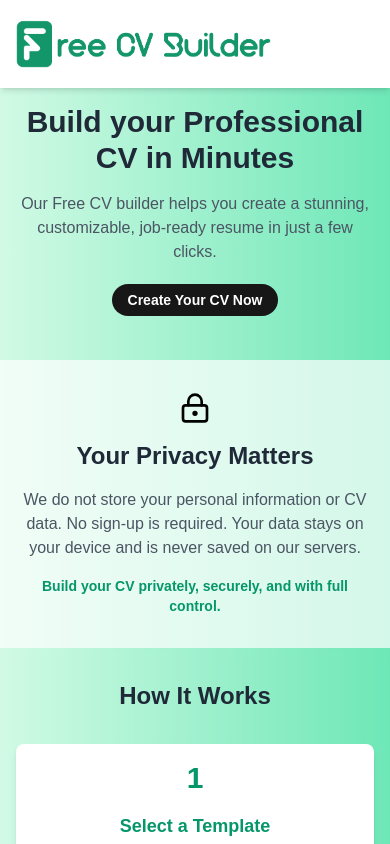
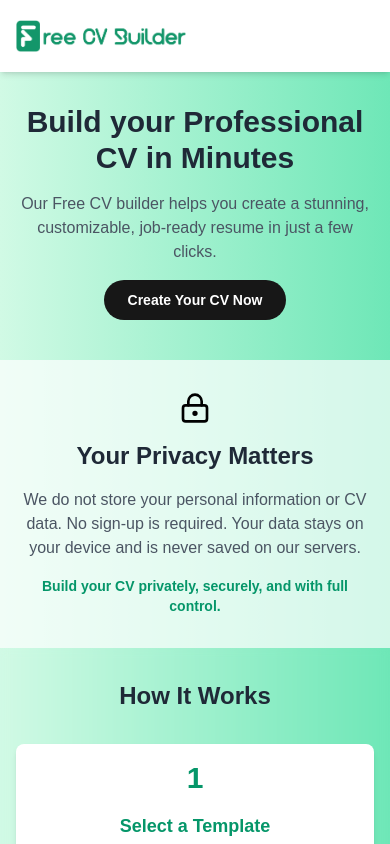
Before and after one commit to mytabworks/free-cv-builder, a Next.js app: page / in a window 390 px wide. Shown: the top 844 px of the page. Built offline with nearby package versions, Linux system fonts and the light colour scheme.

Commit message:
fix logo size

```diff
--- a/src/app/editor/(components)/cv-builder.tsx
+++ b/src/app/editor/(components)/cv-builder.tsx
@@ -78,7 +78,7 @@ export function CVBuilder() {
           >
             <header className="mb-5 flex items-center justify-between">
               <Link to="/">
-                <Image src="/free-cv-builder-logo.png" height={48} width={255} alt="Free CV Builder Logo" className="h-12 w-auto" />
+                <Image src="/free-cv-builder-logo.png" height={30} width={200} alt="Free CV Builder Logo" className="h-8 md:h-10 w-auto" />
               </Link>
               <Button
                 className="max-md:!flex hidden"
--- a/src/app/page.tsx
+++ b/src/app/page.tsx
@@ -48,7 +48,7 @@ export default function LandingPage() {
       <header className="fixed top-0 left-0 right-0 z-10 flex justify-between items-center py-5 bg-white shadow-md">
         <div className="container mx-auto flex justify-between items-center px-4">
           <Link to="/">
-            <Image src="/free-cv-builder-logo.png" height={48} width={255} alt="Free CV Builder Logo" className="h-12 w-auto" />
+            <Image src="/free-cv-builder-logo.png" height={30} width={200} alt="Free CV Builder Logo" className="h-8 md:h-10 w-auto" />
           </Link>
           <nav className="hidden md:flex items-center">
             <a href="#features" className="text-sm md:text-lg font-semibold text-emerald-500 hover:text-emerald-700 mx-2 md:mx-4">Features</a>
@@ -74,7 +74,7 @@ export default function LandingPage() {
           </p>
           <Link
             to="/editor"
-            className="bg-neutral-900 text-white py-2 px-4 md:py-3 md:px-6 rounded-full text-sm md:text-lg hover:bg-neutral-800 transition-all duration-200"
+            className="bg-neutral-900 text-white py-3 px-6 md:py-3 md:px-6 rounded-full text-sm md:text-lg hover:bg-neutral-800 transition-all duration-200"
           >
             <b>Create Your CV Now </b>
           </Link>
```
